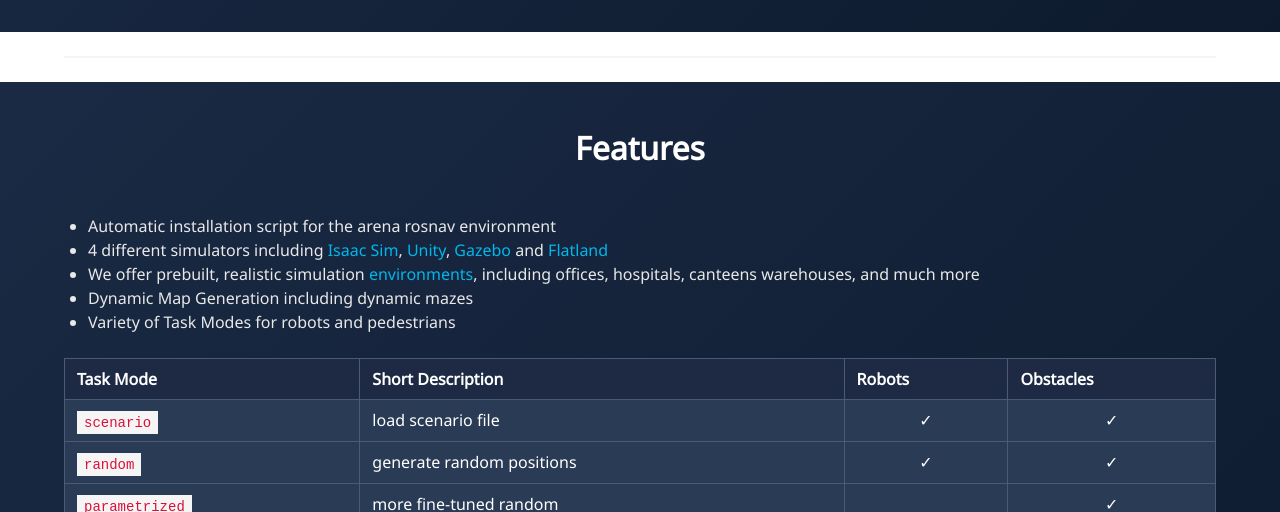
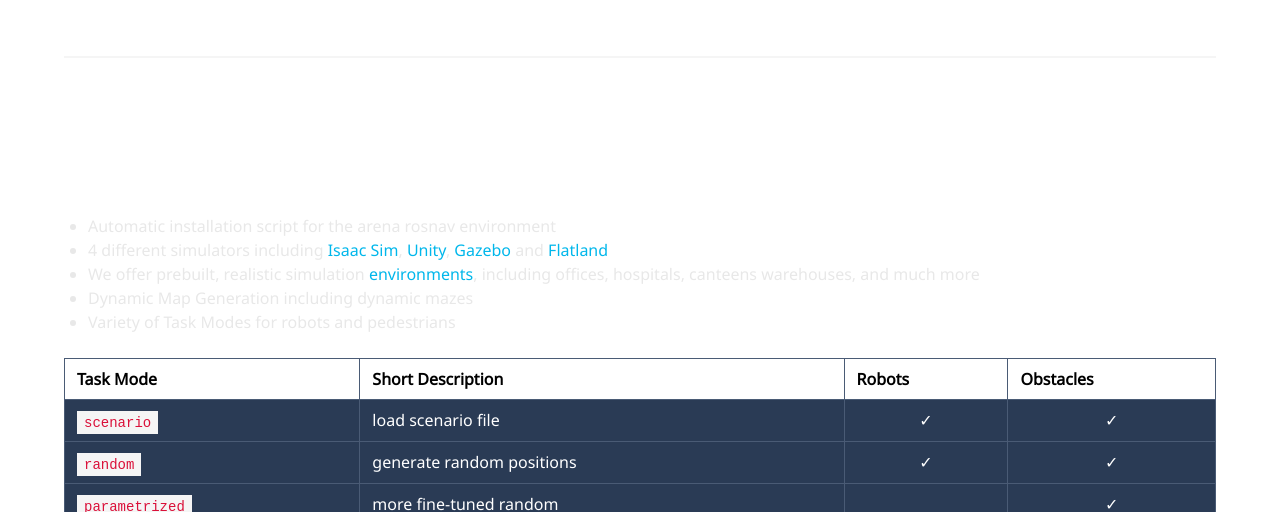
Before and after one commit to Alex108306/arena6.github.io, a plain HTML site: page index.html in a window 1280 px wide. Shown: the part 2288-2800 px from the top of the page. Drawn offline with nearby package versions, Linux system fonts and the light colour scheme; some icons are missing; a web font is replaced by a local one.

Commit message:
update_style

```diff
--- a/index.html
+++ b/index.html
@@ -34,11 +34,6 @@
   <link rel="stylesheet" href="./static/css/index.css">
 <!--  <link rel="icon" href="./static/images/favicon.svg">-->
   <style>
-    /* Section background */
-    .section {
-        background: linear-gradient(135deg, #1a2a44 0%, #0d1a2d 100%);
-        color: #ffffff;
-    }
     /* Custom styles for task-modes table */
     .task-modes {
         width: 100%;
@@ -55,8 +50,8 @@
         text-align: left;
     }
     .task-modes th {
-        background: #1e2a44;
-        color: #ffffff;
+        background: #ffffff;
+        color: #000000;
     }
     .task-modes td a {
         color: #00b7eb;
```
